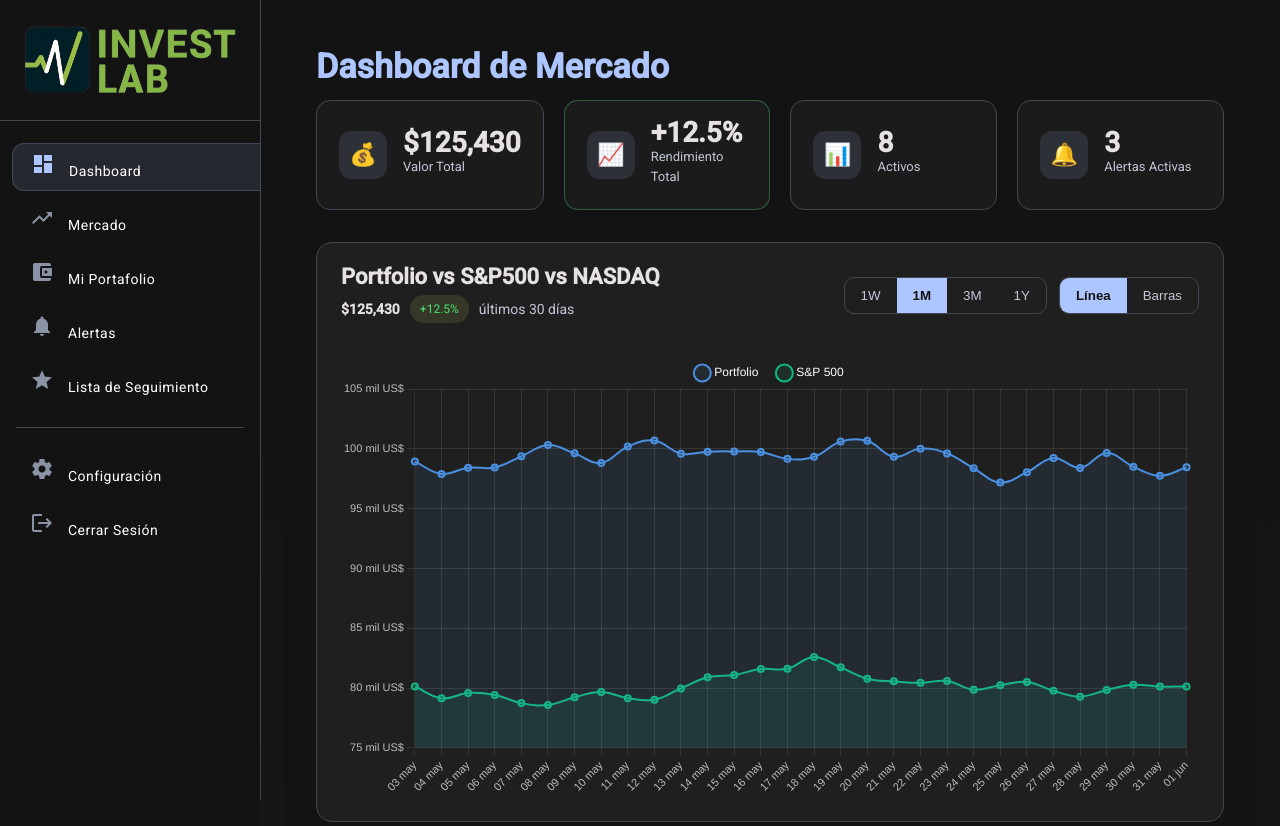
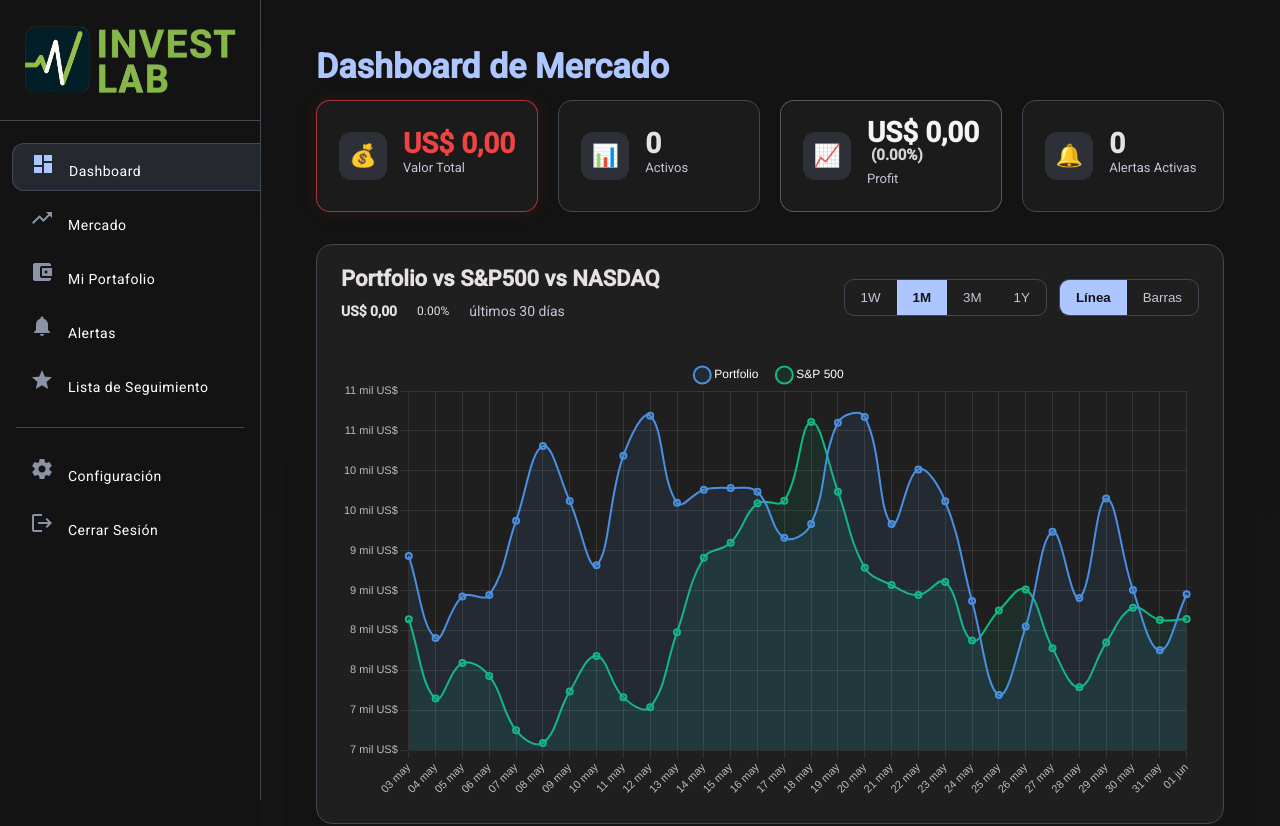
Before and after one commit to roodiaz/proyecto_integrador, an Angular app in the folder frontend/: page /dashboard in a window 1280 px wide. Shown: the top 826 px of the page. Built offline with nearby package versions, Linux system fonts and the light colour scheme; no server answers; sample sign-in values are in the browser's storage.

Commit message:
se imlpementa back en cards de dashboard

```diff
--- a/frontend/src/app/features/dashboard/components/dashboard/dashboard.css
+++ b/frontend/src/app/features/dashboard/components/dashboard/dashboard.css
@@ -375,3 +375,53 @@
     height: 320px;
   }
 }
+
+.profit-percent {
+  font-size: 0.85rem;
+  font-weight: 600;
+  opacity: 0.85;
+  margin-left: 4px;
+}
+
+.profit-percent {
+  font-size: 0.85rem;
+  font-weight: 600;
+  opacity: 0.85;
+  margin-left: 4px;
+}
+
+.stat-card.positive {
+  border-color: rgba(34, 197, 94, 0.65);
+  box-shadow: 0 0 18px rgba(34, 197, 94, 0.12);
+}
+
+.stat-card.negative {
+  border-color: rgba(239, 68, 68, 0.65);
+  box-shadow: 0 0 18px rgba(239, 68, 68, 0.12);
+}
+
+.stat-card.neutral {
+  border-color: rgba(156, 163, 175, 0.45);
+}
+
+.stat-card.positive .stat-value,
+.stat-card.positive .profit-percent {
+  color: #22c55e;
+}
+
+.stat-card.negative .stat-value,
+.stat-card.negative .profit-percent {
+  color: #ef4444;
+}
+
+.stat-card.neutral .stat-value,
+.stat-card.neutral .profit-percent {
+  color: #f5f5f5;
+}
+
+.profit-percent {
+  display: block;
+  font-size: 0.95rem;
+  font-weight: 700;
+  margin-top: 2px;
+}
--- a/frontend/src/app/features/dashboard/components/dashboard/dashboard.html
+++ b/frontend/src/app/features/dashboard/components/dashboard/dashboard.html
@@ -6,34 +6,41 @@
 
     <div class="header-stats">
 
-      <div class="stat-card">
+      <div class="stat-card" [ngClass]="getBalanceClass()">
   <div class="stat-icon">💰</div>
   <div class="stat-content">
-          <div class="stat-value">$125,430</div>
+    <div class="stat-value" *ngIf="!loadingTopCards">{{ formatCurrency(topCards?.totalValue) }}</div>
+    <div class="stat-value" *ngIf="loadingTopCards">Cargando...</div>
     <div class="stat-label">Valor Total</div>
-        </div>
-      </div>
-
-      <div class="stat-card positive">
-        <div class="stat-icon">📈</div>
-        <div class="stat-content">
-          <div class="stat-value">+12.5%</div>
-          <div class="stat-label">Rendimiento Total</div>
   </div>
 </div>
 
       <div class="stat-card">
         <div class="stat-icon">📊</div>
         <div class="stat-content">
-          <div class="stat-value">8</div>
+          <div class="stat-value" *ngIf="!loadingTopCards">{{ topCards?.activeAssets ?? 0 }}</div>
+          <div class="stat-value" *ngIf="loadingTopCards">Cargando...</div>
           <div class="stat-label">Activos</div>
+        </div>
+      </div>
+
+      <div class="stat-card" [ngClass]="getProfitClass()">
+  <div class="stat-icon">📈</div>
+  <div class="stat-content">
+    <div class="stat-value" *ngIf="!loadingTopCards">
+      {{ formatCurrency(topCards?.todayProfit) }}
+      <span class="profit-percent">({{ formatPercent(topCards?.todayProfitPercent) }})</span>
+    </div>
+    <div class="stat-value" *ngIf="loadingTopCards">Cargando...</div>
+    <div class="stat-label">Profit</div>
   </div>
 </div>
 
       <div class="stat-card">
         <div class="stat-icon">🔔</div>
         <div class="stat-content">
-          <div class="stat-value">3</div>
+          <div class="stat-value" *ngIf="!loadingTopCards">{{ topCards?.activeAlerts ?? 0 }}</div>
+          <div class="stat-value" *ngIf="loadingTopCards">Cargando...</div>
           <div class="stat-label">Alertas Activas</div>
         </div>
       </div>
@@ -50,8 +57,8 @@
         <h2 class="chart-title">Portfolio vs S&P500 vs NASDAQ</h2>
 
         <div class="chart-subtitle">
-          <span class="current-value">$125,430</span>
-          <span class="change positive">+12.5%</span>
+          <span class="current-value">{{ formatCurrency(topCards?.totalValue) }}</span>
+          <span class="change" [ngClass]="getProfitClass()">{{ formatPercent(topCards?.todayProfitPercent) }}</span>
           <span class="period">últimos 30 días</span>
         </div>
       </div>
@@ -59,25 +66,27 @@
       <div class="chart-controls">
 
         <div class="time-selector">
-          <button class="time-btn" [class.active]="selectedPeriod === '1w'" (click)="selectedPeriod = '1w'; onPeriodChange()">1W</button>
+          <button class="time-btn" [class.active]="selectedPeriod === '1w'"
+            (click)="selectedPeriod = '1w'; onPeriodChange()">1W</button>
 
-          <button class="time-btn" [class.active]="selectedPeriod === '1m'" (click)="selectedPeriod = '1m'; onPeriodChange()">1M</button>
+          <button class="time-btn" [class.active]="selectedPeriod === '1m'"
+            (click)="selectedPeriod = '1m'; onPeriodChange()">1M</button>
 
-          <button class="time-btn" [class.active]="selectedPeriod === '3m'" (click)="selectedPeriod = '3m'; onPeriodChange()">3M</button>
+          <button class="time-btn" [class.active]="selectedPeriod === '3m'"
+            (click)="selectedPeriod = '3m'; onPeriodChange()">3M</button>
 
-          <button class="time-btn" [class.active]="selectedPeriod === '1y'" (click)="selectedPeriod = '1y'; onPeriodChange()">1Y</button>
+          <button class="time-btn" [class.active]="selectedPeriod === '1y'"
+            (click)="selectedPeriod = '1y'; onPeriodChange()">1Y</button>
         </div>
 
         <div class="chart-type-selector">
 
-          <button class="chart-type-btn"
-                  [class.active]="selectedChartType === 'line'"
+          <button class="chart-type-btn" [class.active]="selectedChartType === 'line'"
             (click)="selectedChartType = 'line'; onChartTypeChange()">
             Línea
           </button>
 
-          <button class="chart-type-btn"
-                  [class.active]="selectedChartType === 'bar'"
+          <button class="chart-type-btn" [class.active]="selectedChartType === 'bar'"
             (click)="selectedChartType = 'bar'; onChartTypeChange()">
             Barras
           </button>
--- a/frontend/src/app/features/dashboard/components/dashboard/dashboard.ts
+++ b/frontend/src/app/features/dashboard/components/dashboard/dashboard.ts
@@ -3,6 +3,8 @@ import { CommonModule } from '@angular/common';
 import { FormsModule } from '@angular/forms';
 import { RouterOutlet } from '@angular/router';
 import { MaterialModule } from '../../../../shared/material.module';
+import { DashboardService } from '../../services/dashboard.service';
+import { DashboardTopCards } from '../../models/dashboard.models';
 
 // Importación de Chart.js con fallback
 import Chart from 'chart.js/auto';
@@ -13,7 +15,7 @@ import Chart from 'chart.js/auto';
   imports: [
     CommonModule,
     FormsModule,
-    // RouterOutlet,
+    RouterOutlet,
     MaterialModule
   ],
   templateUrl: './dashboard.html',
@@ -21,15 +23,21 @@ import Chart from 'chart.js/auto';
 })
 export class Dashboard implements OnInit, AfterViewInit {
   selectedChartType: 'line' | 'bar' = 'line';
-  selectedPeriod: string = '1m'; private chart: Chart | null = null;
+  selectedPeriod: string = '1m';
+  topCards: DashboardTopCards | null = null;
+  loadingTopCards = false;
+
+  private chart: Chart | null = null;
   private resizeObserver: any;
-  constructor() {
-    // Chart.js auto-registra todos los componentes con la importación 'chart.js/auto'
-    console.log('Chart.js loaded:', typeof Chart !== 'undefined');
-  }
+
+  constructor(
+    private dashboardService: DashboardService
+  ) { }
 
   ngOnInit() {
     this.initializeChart();
+    this.loadTopCards();
+
   }
 
   ngAfterViewInit() {
@@ -96,9 +104,51 @@ export class Dashboard implements OnInit, AfterViewInit {
     console.log('Chart created successfully');
   }
 
+  loadTopCards() {
+    this.loadingTopCards = true;
+
+    this.dashboardService.getTopCards().subscribe({
+      next: (response) => {
+        this.loadingTopCards = false;
+
+        if (!response.success) return;
+
+        this.topCards = response.data;
+        this.setupChart();
+      },
+      error: () => {
+        this.loadingTopCards = false;
+      }
+    });
+  }
+
+  formatCurrency(value: number | null | undefined): string {
+    return new Intl.NumberFormat('es-AR', { style: 'currency', currency: 'USD', minimumFractionDigits: 2, maximumFractionDigits: 2 }).format(value ?? 0);
+  }
+
+  formatPercent(value: number | null | undefined): string {
+    const number = value ?? 0;
+    const sign = number > 0 ? '+' : '';
+    return `${sign}${number.toFixed(2)}%`;
+  }
+
+  getBalanceClass(): string {
+    const value = this.topCards?.totalValue ?? 0;
+    if (value > 10000) return 'positive';
+    if (value < 10000) return 'negative';
+    return 'neutral';
+  }
+
+  getProfitClass(): string {
+    const value = this.topCards?.todayProfit ?? 0;
+    if (value > 0) return 'positive';
+    if (value < 0) return 'negative';
+    return 'neutral';
+  }
+
   private generateChartData() {
     let points = 30;
-    let baseValue = 100000;
+    let baseValue = this.topCards?.totalValue ?? 10000;
 
     // Ajustar cantidad de puntos según el período
     switch (this.selectedPeriod) {
--- /dev/null
+++ b/frontend/src/app/features/dashboard/services/dashboard.service.ts
@@ -0,0 +1,19 @@
+import { Injectable } from '@angular/core';
+import { HttpClient } from '@angular/common/http';
+import { Observable } from 'rxjs';
+import { environment } from '../../../../environments/environment';
+import { ApiResponse } from '../../../core/models/api-response.model';
+import { DashboardTopCards } from '../models/dashboard.models';
+
+@Injectable({ providedIn: 'root' })
+export class DashboardService {
+    private readonly apiUrl = `${environment.apiUrl}/dashboard`;
+
+    constructor(private http: HttpClient) { }
+
+    getTopCards(): Observable<ApiResponse<DashboardTopCards>> {
+        return this.http.get<ApiResponse<DashboardTopCards>>(
+            `${environment.apiUrl}/dashboard/top-cards`
+        );
+    }
+}
```
Also changed, not shown: frontend/src/app/features/dashboard/models/dashboard.models.ts (added, +13 -0 lines), 2 other files (tests, documents, lock files or other folders). Lines whose indentation alone changed are shown as unchanged.
